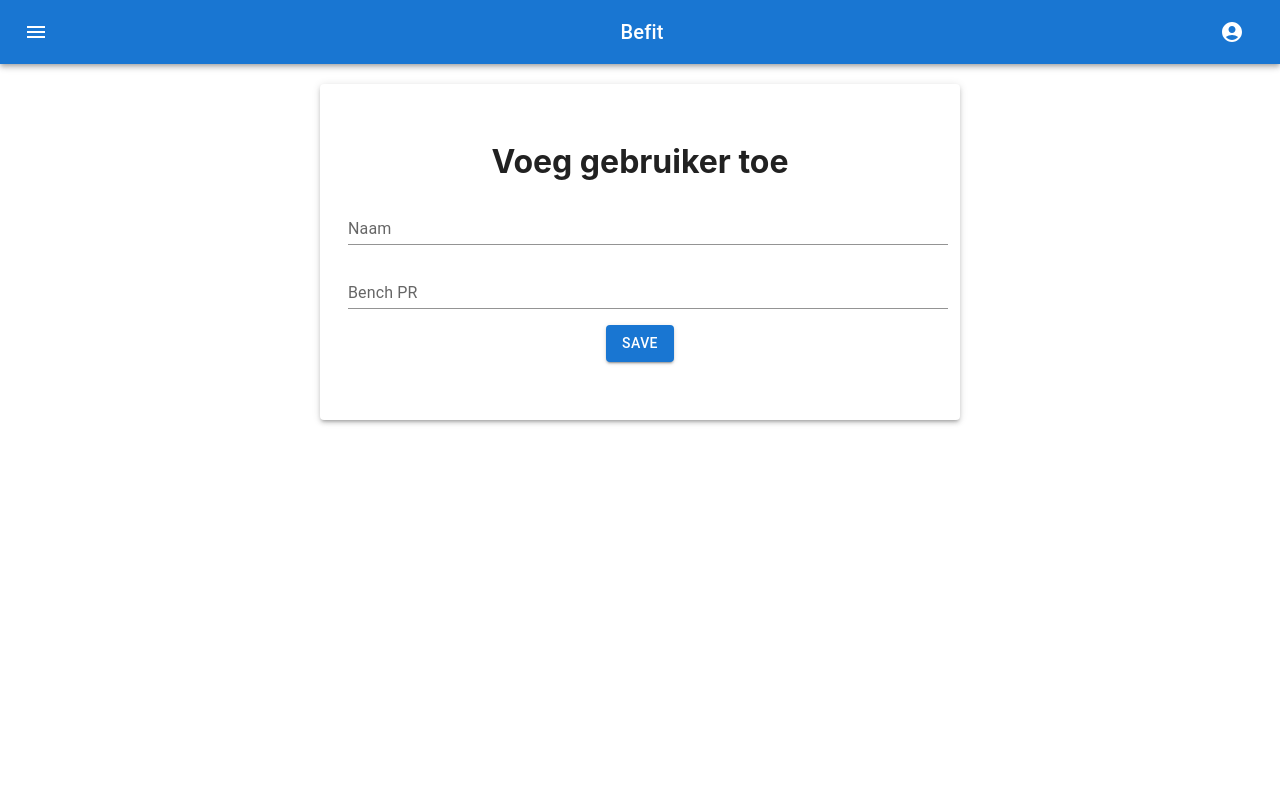
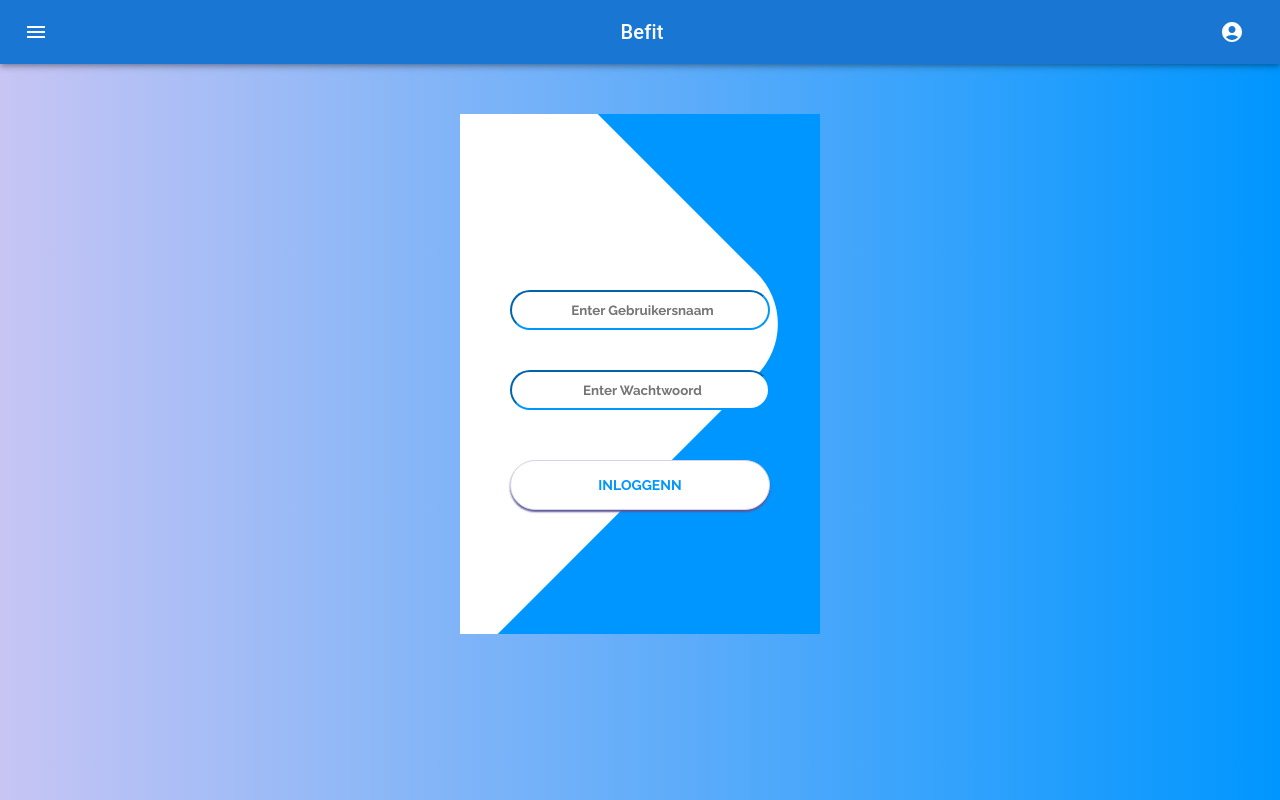
Before and after one commit to BasBruin/frontend, a React (Create React App) app: page /Login in a window 1280 px wide. Built offline with nearby package versions, Linux system fonts and the light colour scheme.

Commit message:
Added Login page

```diff
--- a/package.json
+++ b/package.json
@@ -12,6 +12,7 @@
     "@testing-library/user-event": "^13.5.0",
     "react": "^18.2.0",
     "react-dom": "^18.2.0",
+    "react-router-dom": "^6.6.1",
     "react-scripts": "5.0.1",
     "web-vitals": "^2.1.4"
   },
--- a/src/App.js
+++ b/src/App.js
@@ -1,12 +1,17 @@
 import './App.css';
-import MenuAppbar from './components/Appbar';
+import { Route, Routes, BrowserRouter } from "react-router-dom";
+import Login from './Login';
 import User from './components/User';
 
 function App() {
   return (
     <div className="App">
-      <MenuAppbar />
-      <User />
+      <BrowserRouter>
+        <Routes>
+          <Route path="/" element={<User />} />
+          <Route path="/Login" element={<Login />} />
+        </Routes>
+      </BrowserRouter>
     </div>
   );
 }
--- /dev/null
+++ b/src/Login.css
@@ -0,0 +1,139 @@
+@import url('https://fonts.googleapis.com/css?family=Raleway:400,700');
+
+* {
+	box-sizing: border-box;
+	margin: 0;
+	padding: 0;
+	font-family: Raleway, sans-serif;
+}
+html, body{
+    min-height: 100vh !important;
+}
+
+.inlog_achtergrond {
+	background: linear-gradient(90deg, #C7C5F4, #0096FF) !important;
+    height: 100vh !important;
+}
+
+.screen {
+	background: #0096FF;
+	position: relative;
+    margin-top: 50px !important;
+	margin-bottom: 0px !important;
+    margin: auto;
+	width: 360px;
+    height: auto;
+}
+
+.screen__content {
+    display: flex;
+    justify-content: center;
+	z-index: 1;
+	position: relative;
+	height: 100%;
+
+}
+
+.screen__background {
+	position: absolute;
+	top: 0;
+	left: 0;
+	right: 0;
+	bottom: 0;
+	z-index: 0;
+	-webkit-clip-path: inset(0 0 0 0);
+	clip-path: inset(0 0 0 0);
+
+}
+
+.screen__background__shape {
+	transform: rotate(45deg);
+	position: absolute;
+}
+
+.screen__background__shape1 {
+	height: 100%;
+	width: 520px;
+	background: #FFFFFF;
+	top: -50px;
+	right: 120px;
+	border-radius: 0 72px 0 0;
+}
+
+.login {
+    height: 520px;
+	width: 320px;
+	padding: 30px;
+	padding-top: 156px;
+}
+
+.login__field {
+    width: 100%;
+	padding: 20px 0px;
+	position: relative;
+    color: #0096FF !important;
+}
+.input{
+    text-align: center;
+    width: 100%;
+    color: #0096FF !important;
+    border-radius: 20px;
+    border-color: #0096FF;
+    height: 40px;
+    padding-left: 5px;
+	font-weight: bold;
+}
+
+.input:active,
+.input:focus,
+.input:hover{
+	outline: none;
+	border-bottom-color: #0096FF;
+	color: #0096FF !important;
+}
+
+.login__input {
+	border: none;
+	border-bottom: 2px solid #FFFFFF;
+	background: none;
+	padding: 10px;
+	padding-left: 24px;
+	font-weight: 700;
+	width: 75%;
+	transition: .2s;
+    color: #0096FF;
+}
+
+.login__input:active,
+.login__input:focus,
+.login__input:hover {
+	outline: none;
+	border-bottom-color: #0096FF;
+	color: #0096FF;
+}
+
+.login__submit {
+	background: #FFFFFF;
+	font-size: 14px;
+	margin-top: 30px;
+	padding: 16px 20px;
+	border-radius: 26px;
+	border: 1px solid #D4D3E8;
+	text-transform: uppercase;
+	font-weight: 700;
+	text-align: center !important;
+	width: 100%;
+	color: #0096FF;
+	box-shadow: 0px 2px 2px #5C5696;
+	cursor: pointer;
+	transition: .2s;
+}
+
+.login__submit:active,
+.login__submit:focus,
+.login__submit:hover {
+	border-color: #6A679E;
+	outline: none;
+    background-color: #0096FF;
+    color: #FFFFFF;
+}
--- /dev/null
+++ b/src/Login.js
@@ -0,0 +1,43 @@
+import React from "react";
+import "./Login.css";
+import MenuAppbar from "./components/Appbar";
+
+function Login() {
+  return (
+    <div class="inlog_achtergrond">
+      <MenuAppbar />
+      <div class="screen">
+        <div class="screen__content">
+          <form class="login">
+            <div class="login__field">
+              <input
+                type="text"
+                className="input"
+                name="login_input"
+                placeholder="Enter Gebruikersnaam"
+                id="Gebruikersnaam"
+              />
+            </div>
+            <div class="login__field">
+              <input
+                type="password"
+                className="input"
+                name="login_input"
+                placeholder="Enter Wachtwoord"
+                id="Wachtwoord"
+              />
+            </div>
+            <button class="button login__submit">
+              <span class="button__text">Inloggenn</span>
+            </button>
+          </form>
+        </div>
+        <div class="screen__background">
+          <span class="screen__background__shape screen__background__shape1"></span>
+        </div>
+      </div>
+    </div>
+  );
+}
+
+export default Login;
--- a/src/components/User.js
+++ b/src/components/User.js
@@ -15,13 +15,17 @@ export default function User() {
     console.log(User);
 
     fetch('http://localhost:8080/GymMember/add', {
-      mode: 'no-cors',
+      mode:'no-cors',
       method: 'POST',
-      headers: { 'Content-Type': 'application/json' },
+      headers: {
+        'Content-Type': 'application/json',
+        "Access-Control-Allow-Origin": "http://localhost:3000",
+    },
       body: JSON.stringify(User),
-    }).then(() => {
+    }) .then(() => {
       console.log('New User added');
     });
+
   };
 
   return (
```
Also changed, not shown: .eslintrc.json, 2 other files (tests, documents, lock files or other folders).
